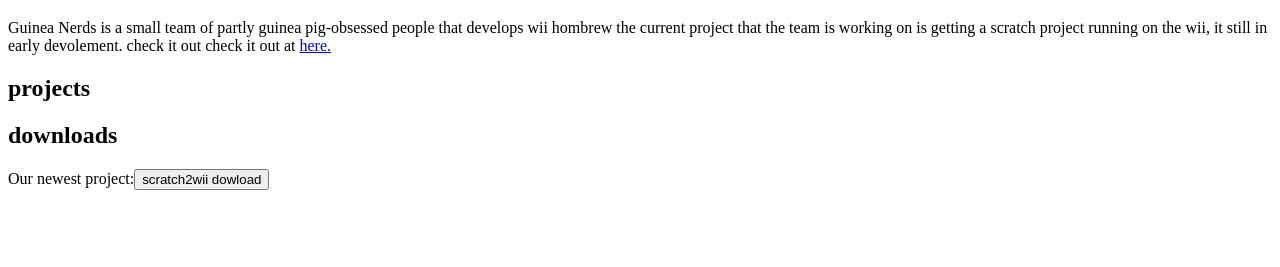
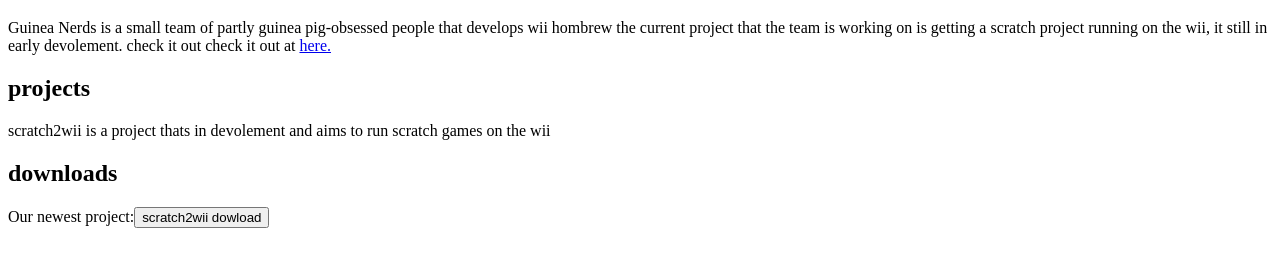
Before and after one commit to GuiNerds/GuiNerds.github.io, a plain HTML site: page docs/index.html in a window 1280 px wide. Shown: the part 61-328 px from the top of the page. Drawn offline with Linux system fonts and the light colour scheme; a script that the page names is missing.

Commit message:
Update index.html

```diff
--- a/docs/index.html
+++ b/docs/index.html
@@ -26,6 +26,11 @@
 
 <h2>projects</h2>
 
+  <p>
+   scratch2wii is a project thats in devolement and aims to run scratch games on the wii
+  </p>
+
+
 
 
 <h2>downloads</h2>
```
